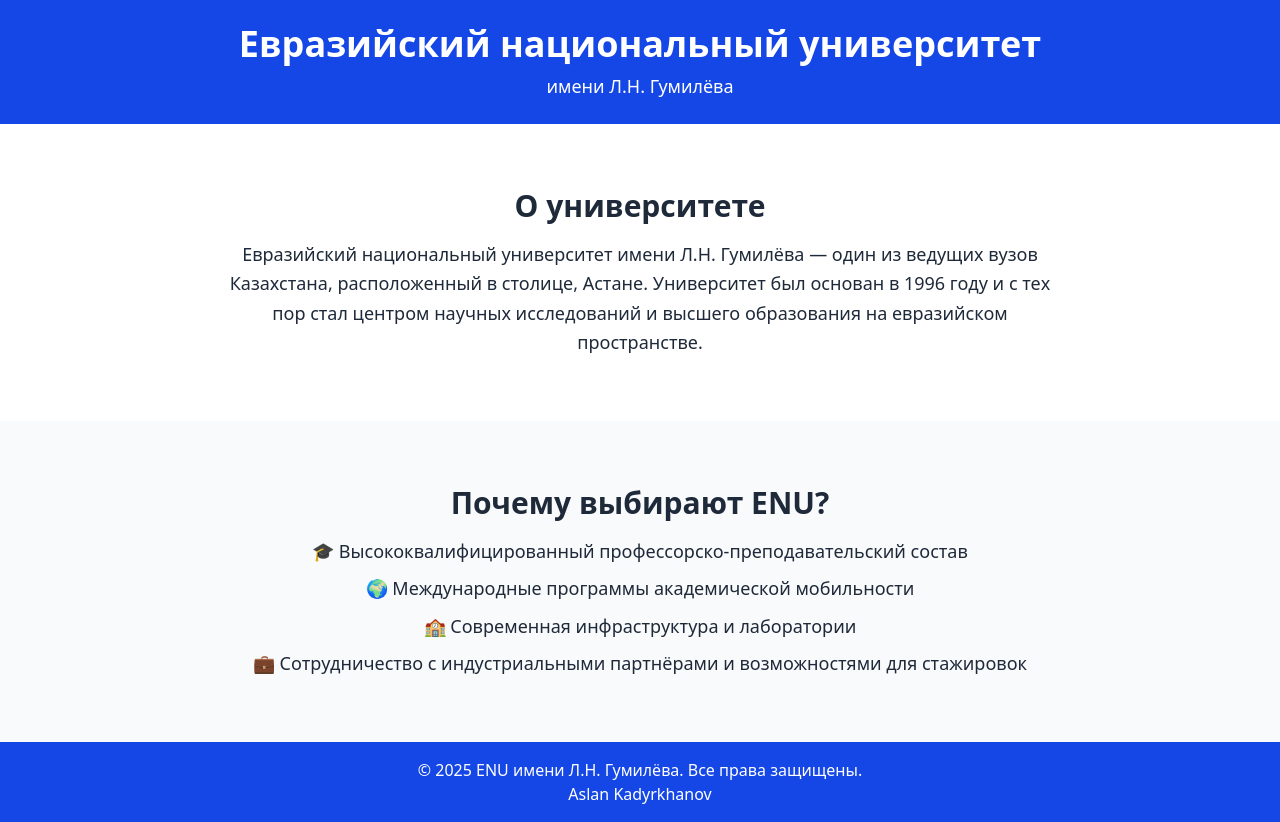
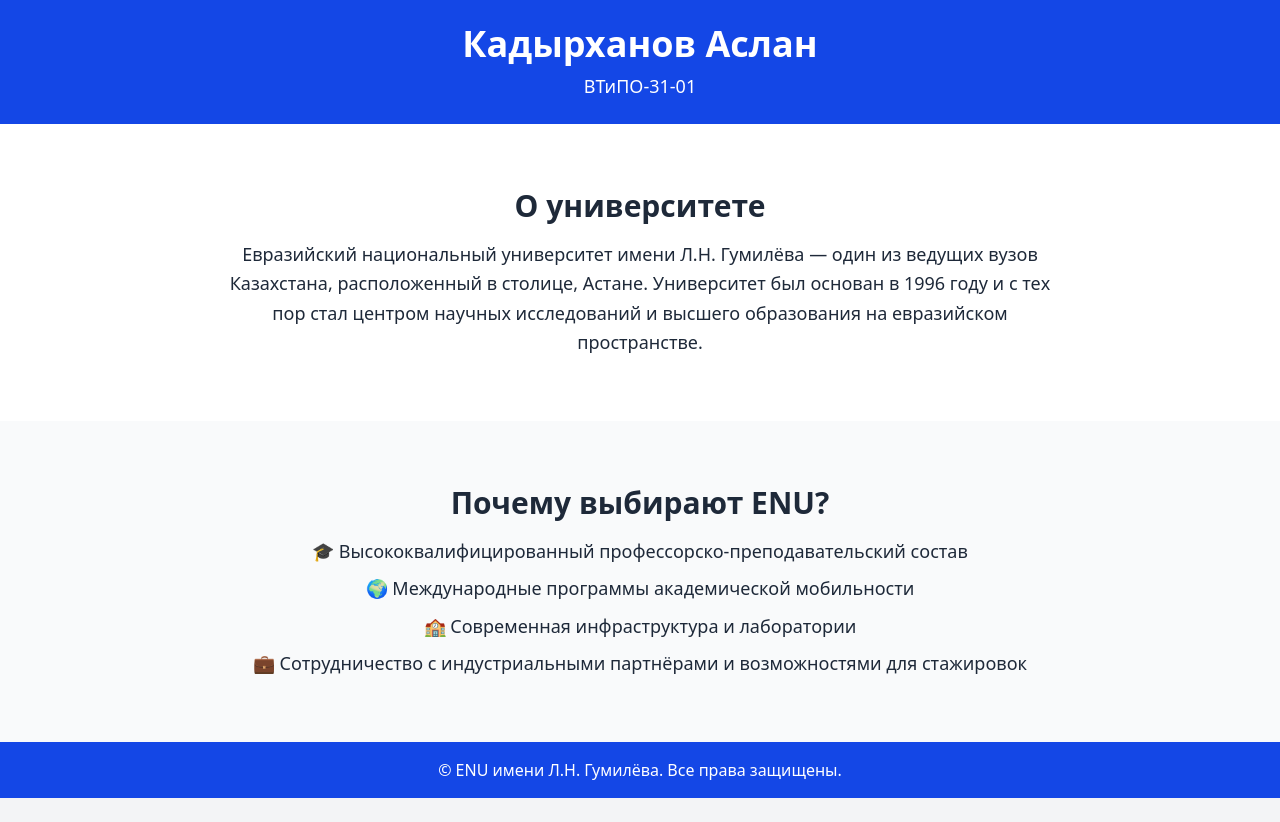
Before and after one commit to AslanKdyrkhnv/simple-landing, a plain HTML site: page index.html in a window 1280 px wide. After the commit the page ends 800 px from the top, so only its background shows below. Drawn offline with nearby package versions, Linux system fonts and the light colour scheme.

Commit message:
second edit

```diff
--- a/index.html
+++ b/index.html
@@ -3,7 +3,7 @@
   <head>
     <meta charset="UTF-8" />
     <meta name="viewport" content="width=device-width, initial-scale=1.0" />
-    <title>Kadyrkhanov</title>
+    <title>Kadyrkhanov Aslan</title>
     <script src="https://cdn.jsdelivr.net/npm/@tailwindcss/browser@4"></script>
   </head>
   <body
@@ -11,10 +11,8 @@
   >
     <header class="bg-blue-700 text-white py-6 shadow">
       <div class="container mx-auto px-6 text-center">
-        <h1 class="text-3xl md:text-4xl font-bold">
-          Евразийский национальный университет
-        </h1>
-        <p class="mt-2 text-lg">имени Л.Н. Гумилёва</p>
+        <h1 class="text-3xl md:text-4xl font-bold">Кадырханов Аслан</h1>
+        <p class="mt-2 text-lg">ВТиПО-31-01</p>
       </div>
     </header>
 
@@ -50,8 +48,7 @@
     </section>
 
     <footer class="bg-blue-700 text-white text-center py-4">
-      <p>© 2025 ENU имени Л.Н. Гумилёва. Все права защищены.</p>
-      <p>Aslan Kadyrkhanov</p>
+      <p>© ENU имени Л.Н. Гумилёва. Все права защищены.</p>
     </footer>
   </body>
 </html>
```
